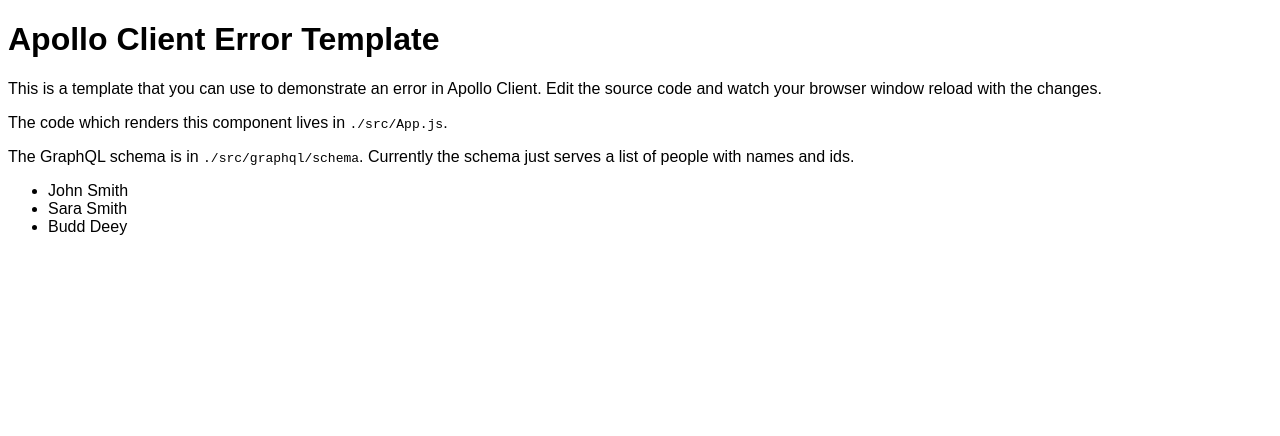
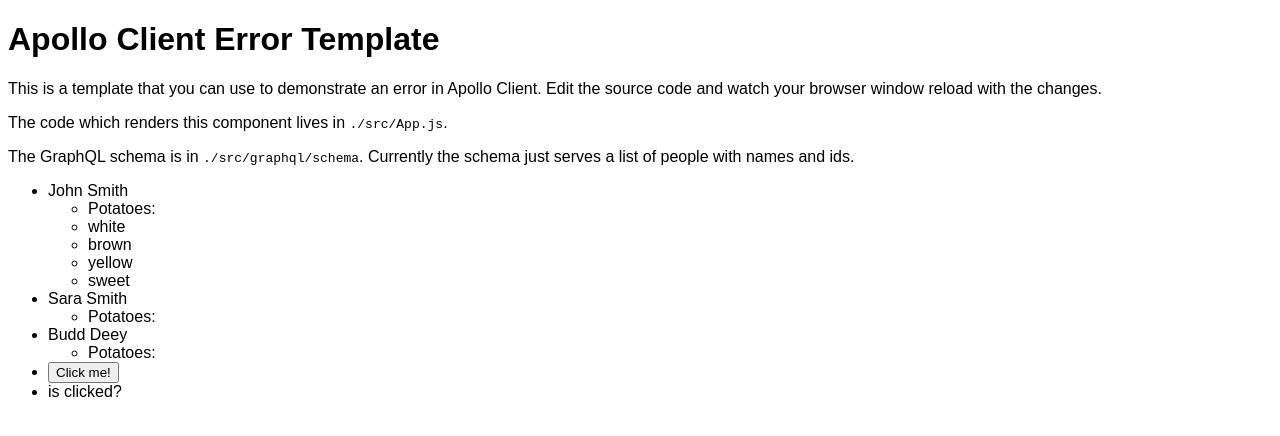
Before and after one commit to apollographql/react-apollo-error-template, a React (Create React App) app: page / in a window 1280 px wide. Shown: the top 436 px of the page. Built offline with nearby package versions, Linux system fonts and the light colour scheme.

Commit message:
Added repro for data gets null after writeFragment on array

```diff
--- a/src/App.js
+++ b/src/App.js
@@ -1,8 +1,34 @@
 import React, { Component } from "react";
-import { graphql } from "react-apollo";
+import { graphql, withApollo } from "react-apollo";
 import gql from "graphql-tag";
 
 class App extends Component {
+  static defaultProps = {
+    onClick: () => {},
+  };
+
+  handleClick = () => {
+    const people = this.props.data.people;
+    const person = people[0];
+    const newPotatoes = person.potatoes.filter(p => p.id !== "1");
+    this.props.client.writeFragment({
+      id: `Person${person.id}`,
+      fragmentName: 'filterOutAPotatoe',
+      fragment: gql`
+        fragment filterOutAPotatoe on Person {
+          potatoes {
+            id
+          }
+        }
+      `,
+      data: {
+        potatoes: newPotatoes,
+        __typename: 'Person',
+      },
+    });
+    this.props.onClick();
+  };
+
   render() {
     const { data: { loading, people } } = this.props;
     return (
@@ -24,25 +50,55 @@
             ids.
           </p>
         </header>
-        {loading ? (
-          <p>Loading…</p>
+        {loading || !people ? (
+          <p>{loading ? 'Loading…' : `ERROR NO PEOPLE: ${JSON.stringify(this.props.data)}`}</p>
         ) : (
           <ul>
-            {people.map(person => <li key={person.id}>{person.name}</li>)}
+            {people.map(person =>
+              <li key={person.id}>
+                {person.name}
+                <ul>
+                  <li>Potatoes: </li>
+                   {(person.potatoes || []).map(p =>
+                     <li key={p.id}>{p.type}</li>
+                   )}
+                </ul>
+              </li>)}
+            <li><button type="button" onClick={this.handleClick}>Click me!</button></li>
+            <li>is clicked? {this.props.clicked}</li>
           </ul>
         )}
+        {}
       </main>
     );
   }
 }
 
-export default graphql(
+const AppWithData = withApollo(graphql(
   gql`
     query ErrorTemplate {
       people {
         id
         name
+        potatoes {
+          id
+          type
+        }
       }
     }
   `
-)(App);
+)(App));
+
+// Had to add a wrapper, otherwise it didn't trigger a rerender! <-- this is super suspicious on what might be the bug
+// You can try it without the wrapper by just exporting AppWithData and commenting out this one.
+export default class Wrapper extends Component {
+  state = { clicked: false };
+  render() {
+    return (
+      <AppWithData
+        clicked={this.state.clicked}
+        onClick={() => this.setState({ clicked: true })}
+      />
+    );
+  }
+}
--- a/src/graphql/schema.js
+++ b/src/graphql/schema.js
@@ -6,18 +6,36 @@
   GraphQLList,
 } from 'graphql';
 
+const PotatoeType = new GraphQLObjectType({
+  name: 'Potatoe',
+  fields: {
+    id: { type: GraphQLID },
+    type: { type: GraphQLString },
+  },
+});
+
 const PersonType = new GraphQLObjectType({
   name: 'Person',
   fields: {
     id: { type: GraphQLID },
     name: { type: GraphQLString },
+    potatoes: {
+      type: new GraphQLList(PotatoeType),
+    },
   },
 });
 
+const potatoes = [
+  { id: 1, type: 'white' },
+  { id: 2, type: 'brown' },
+  { id: 3, type: 'yellow' },
+  { id: 4, type: 'sweet' },
+];
+
 const peopleData = [
-  { id: 1, name: 'John Smith' },
-  { id: 2, name: 'Sara Smith' },
-  { id: 3, name: 'Budd Deey' },
+  { id: 1, name: 'John Smith', potatoes: [ potatoes[0], potatoes[1], potatoes[2], potatoes[3] ] },
+  { id: 2, name: 'Sara Smith', potatoes: [], },
+  { id: 3, name: 'Budd Deey', potatoes: [], },
 ];
 
 const QueryType = new GraphQLObjectType({
--- a/src/index.js
+++ b/src/index.js
@@ -10,7 +10,15 @@
 import App from "./App";
 
 const client = new ApolloClient({
-  cache: new InMemoryCache(),
+  cache: new InMemoryCache({
+    dataIdFromObject: (result) => {
+      if (result.id && result.__typename) {
+        return result.__typename + result.id;
+      }
+      return null;
+    },
+    addTypename: true,
+  }),
   link,
 });
 
```
